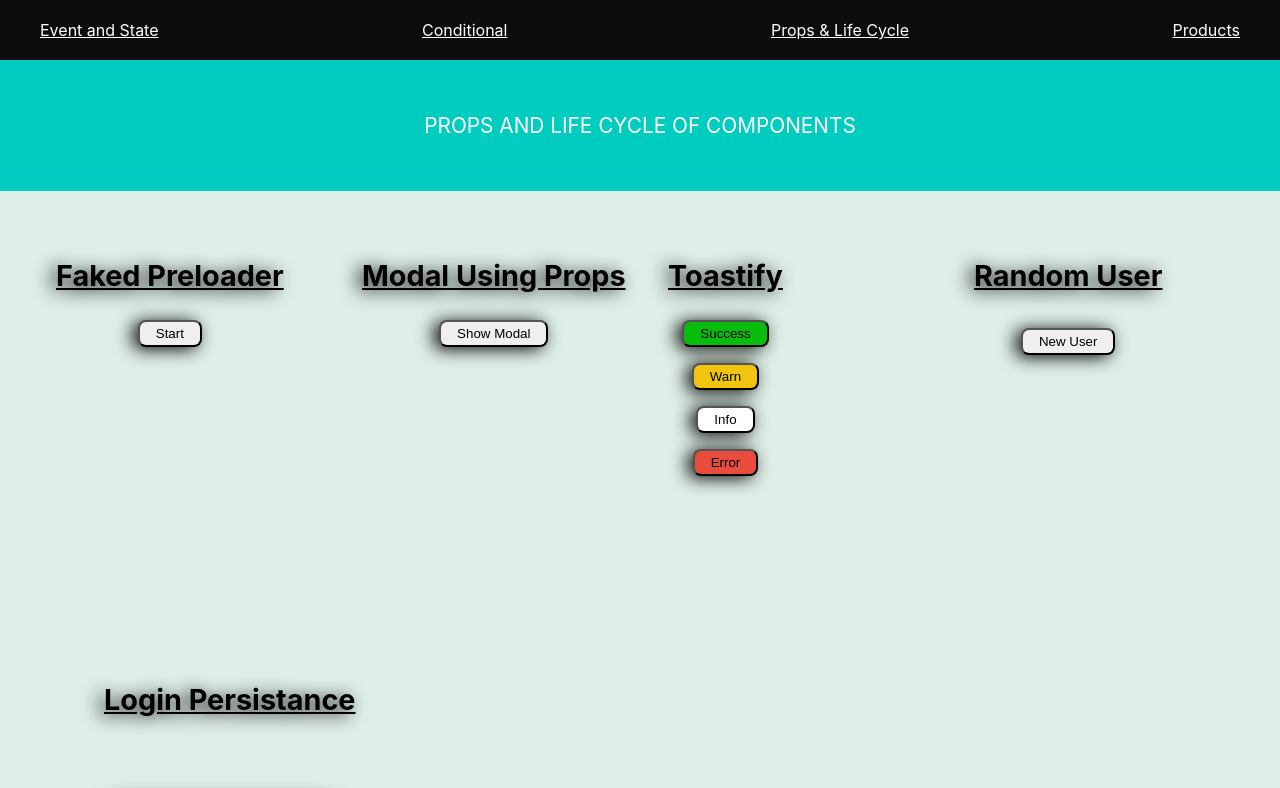
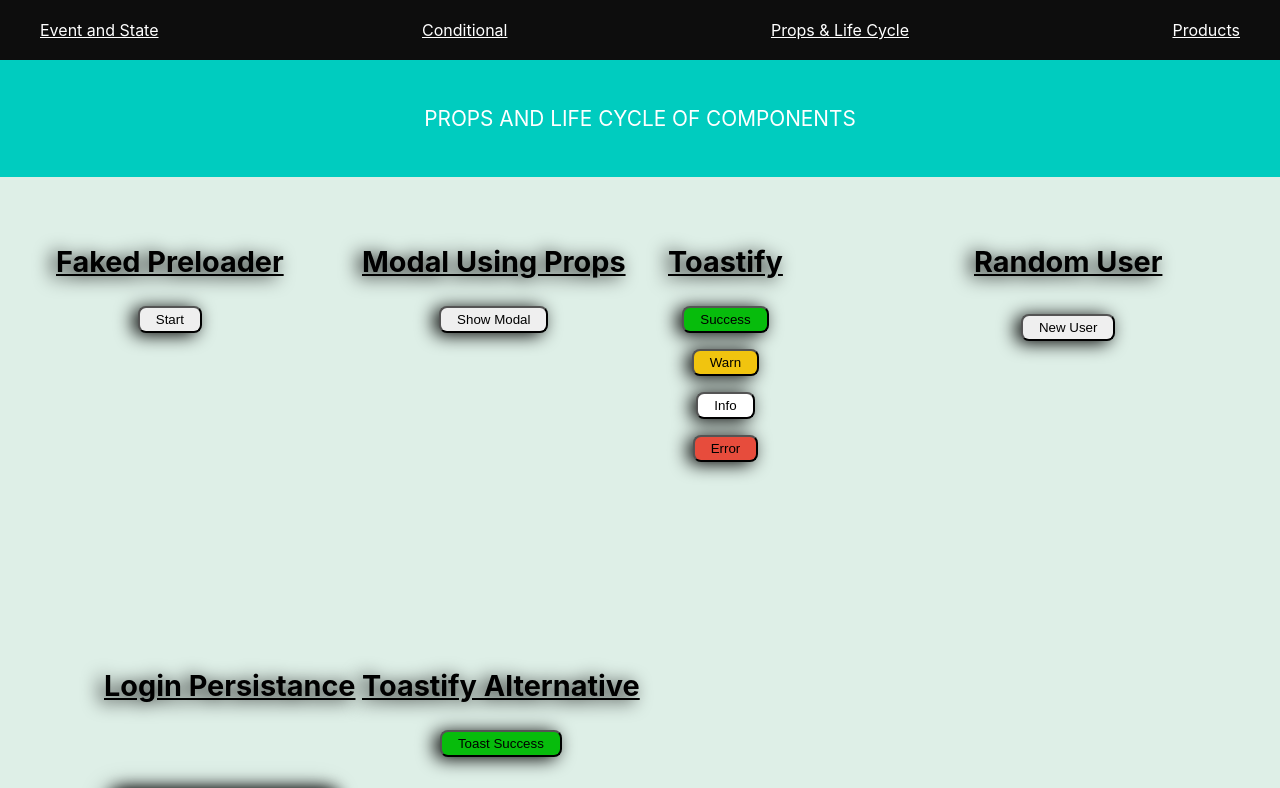
Before and after one commit to Rashadul-Haque-JS/react-coding-challanges-solutions, a React (Create React App) app: page /propS in a window 1280 px wide. Shown: the top 788 px of the page. Built offline with nearby package versions, Linux system fonts and the light colour scheme.

Commit message:
added modified solution of Toast.

```diff
--- a/src/components/Header.js
+++ b/src/components/Header.js
@@ -1,7 +1,7 @@
 const Header = ({props,clr}) => {
     return(
-        <div style={{background:clr,padding:'32px 0px', textTransform:'uppercase', fontSize:'1.3rem'}}>
-            <p style={{ color: "#ffffff", textAlign: "center", }}>{props }</p>
+        <div style={{background:clr,padding:'32px 0px', }}>
+            <h1 style={{ color: "#ffffff", textAlign: "center",textTransform:'uppercase', fontSize:'1.3rem' , fontWeight:'normal'}}>{props }</h1>
         </div>
     )
 }
--- a/src/components/props/Misc.js
+++ b/src/components/props/Misc.js
@@ -134,7 +134,7 @@ export const UserLogin = () => {
   return (
     <div className={style.container} style={{ marginLeft: "48px" }}>
       <h1 style={{ textDecoration: "underline", fontSize: "1.8rem" }}>
-      Login Persistance
+        Login Persistance
       </h1>
       <p
         style={{
@@ -178,3 +178,73 @@ export const UserLogin = () => {
     </div>
   );
 };
+
+// Alternative solution Toast
+export const ToostAlternative = () => {
+  const [count, setCount] = useState(0);
+
+  const msg = ["Toast Success ", "Toast Warn ", " Toast Info", "Toast Error"];
+
+
+  const fn = [
+    function success() {
+      toast.success("success", {
+        position: "top-center",
+      });
+
+      setCount(count + 1);
+    },
+
+    function warning() {
+      toast.warn("warning", {
+        position: "top-center",
+      });
+
+      setCount(count + 1);
+    },
+
+    function info() {
+      toast.info("info", {
+        position: "top-center",
+      });
+
+      setCount(count + 1);
+    },
+
+    function error() {
+      toast.error("error", {
+        position: "top-center",
+      });
+      if (count === 3) {
+        setCount(0);
+      }
+    },
+  ];
+
+  const color = () => {
+    if (count == 0) {
+      return "#07bc0c";
+    } else if (count == 1) {
+      return "#f1c40f";
+    } else if (count == 2) {
+      return "#ffffff";
+    } else {
+      return "#e74c3c";
+    }
+  };
+
+  return (
+    <div className={style.container}>
+      <h1 style={{ textDecoration: "underline", fontSize: "1.8rem" }}>
+        Toastify Alternative
+      </h1>
+      <button
+        className={style.btn}
+        style={{ margin: "8px 0px", background: color() }}
+        onClick={fn[count]}
+      >
+        {msg[count]}
+      </button>
+    </div>
+  );
+};
--- a/src/components/props/MultiProps.js
+++ b/src/components/props/MultiProps.js
@@ -2,7 +2,7 @@ import { useState, useEffect } from "react";
 import style from "../../module/index.module.css";
 import loader from "../../assets/image/preloader.gif";
 import RandomUser from "../props/RandomUser";
-import { Modal, UserLogin } from "./Misc";
+import { Modal, UserLogin, ToostAlternative } from "./Misc";
 import { toast } from "react-toastify";
 
 // Preloader----------------------------------------------
@@ -113,7 +113,7 @@ export const MsgToostify = () => {
       </button>
       <button
         className={style.btn}
-        style={{ margin: "8px 0px", background: "#e74c3c" }}
+        style={{ margin: "8px 0px", background: "#e74c3c"}}
         onClick={error}
       >
         Error
@@ -131,3 +131,7 @@ export const DisplayUser = () => {
 export const LoginForm = () => {
   return <UserLogin />;
 };
+
+export const AlternativeToast  = () => {
+  return <ToostAlternative />;
+};
--- a/src/components/props/RandomUser.js
+++ b/src/components/props/RandomUser.js
@@ -23,7 +23,7 @@ const RandomUser = () => {
 
     const data = await response.data.results;
     setUser(data[0]);
-    console.log(data[0]);
+
   };
 
   return (
--- a/src/views/PropsAndComps.js
+++ b/src/views/PropsAndComps.js
@@ -15,6 +15,7 @@ const CompProps = () => {
         <FNCP.MsgToostify />
         <FNCP.DisplayUser />
         <FNCP.LoginForm/>
+        <FNCP.AlternativeToast/>
       </div>
     </div>
   );
```
